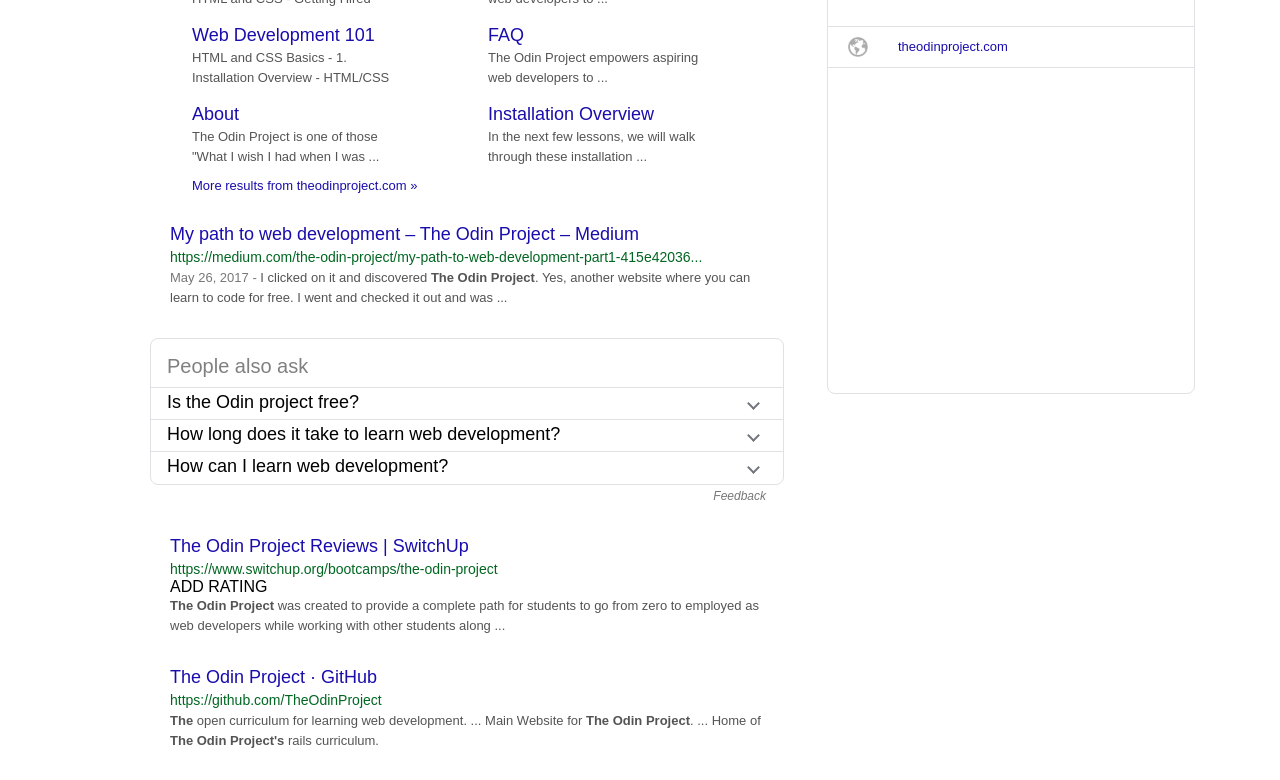
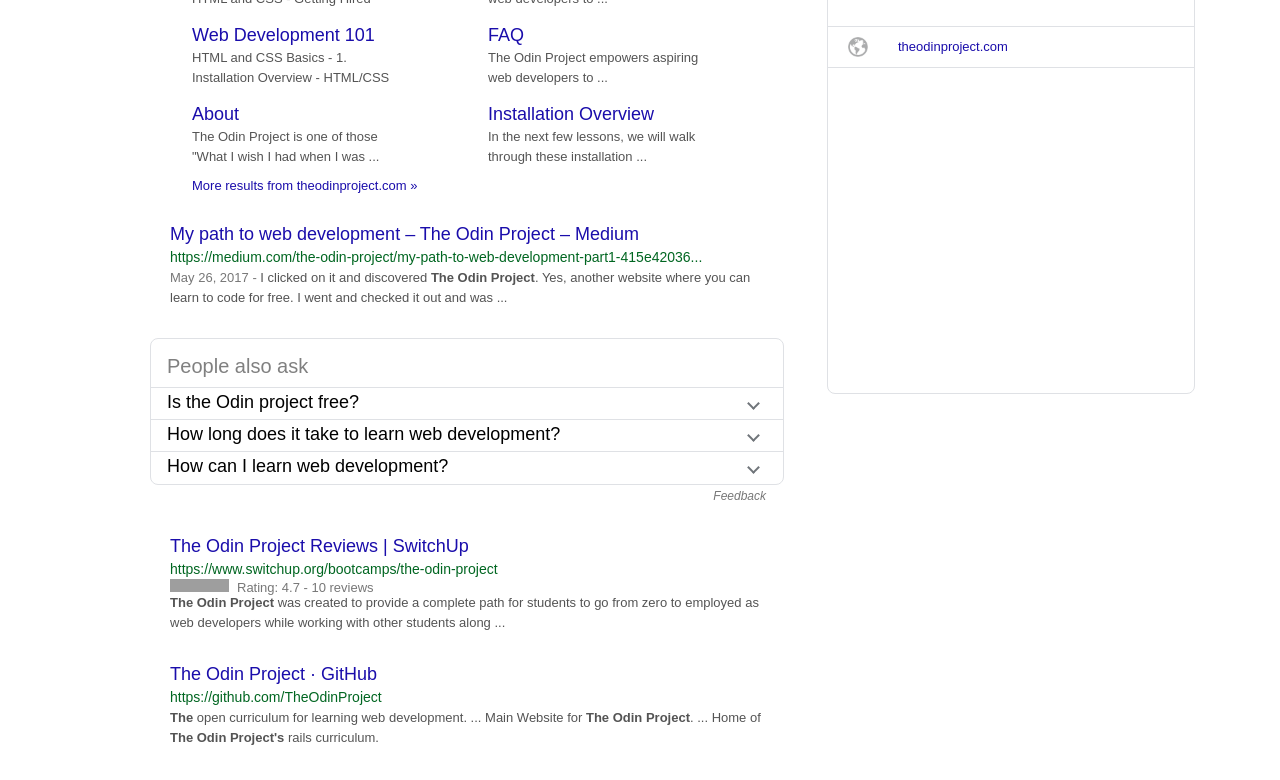
Before and after one commit to cotrones/google-results-difficult, a plain HTML site: page index.html in a window 1280 px wide. Shown: the part 307-1087 px from the top of the page. Drawn offline with Linux system fonts and the light colour scheme; grey boxes are pictures that could not be loaded.

Commit message:
add resultRating to result

```diff
--- a/css/styles.css
+++ b/css/styles.css
@@ -258,6 +258,25 @@
 	font-size: small;
 }
 
+div.resultRating {
+	display: flex;
+	height: 13px;
+}
+
+div.resultRating span {
+	display: block;
+    background: url(https://www.google.com/images/nav_logo242.png) no-repeat -100px -274px;
+    height: 13px;
+    width: 59px;
+}
+
+div.resultRating p {
+	color: #777;
+	font-size: small;
+	line-height: 1.35;
+	padding-left: 8px;
+}
+
 a#twitterLink {
 	color: #1a0dab;
 	text-decoration: none;
@@ -265,6 +284,11 @@
 
 a#twitterLink:hover {
 	text-decoration: underline;
+}
+
+div.result p img {
+	height: 15px;
+	padding-left: 8px;
 }
 
 div.subResult {
@@ -416,11 +440,6 @@
 
 div.relatedLinks a:hover {
 	text-decoration: underline;
-}
-
-div.result p img {
-	height: 15px;
-	padding-left: 8px;
 }
 
 div.searchPages {
--- a/index.html
+++ b/index.html
@@ -168,7 +168,10 @@
 						<a href="#">The Odin Project Reviews | SwitchUp</a>
 					</h2>
 					<p><a href="#" class="resultLink">https://www.switchup.org/bootcamps/the-odin-project</a></p>
-					<div class="resultRating">ADD RATING</div>
+					<div class="resultRating">
+						<span></span>
+						<p>Rating: 4.7 - 10 reviews</p>
+					</div>
 					<p class="resultInfo"><span class="bold">The Odin Project</span> was created to provide a complete path for students to go from zero to employed as web developers while working with other students along ...</p>
 				</div>
 
```
